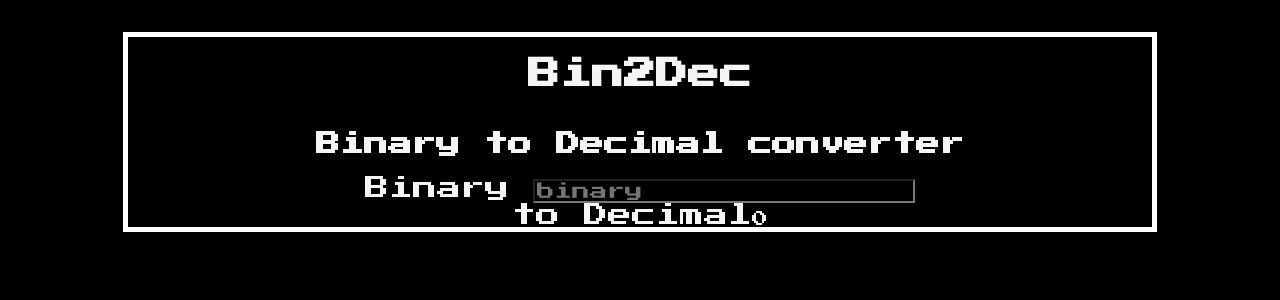
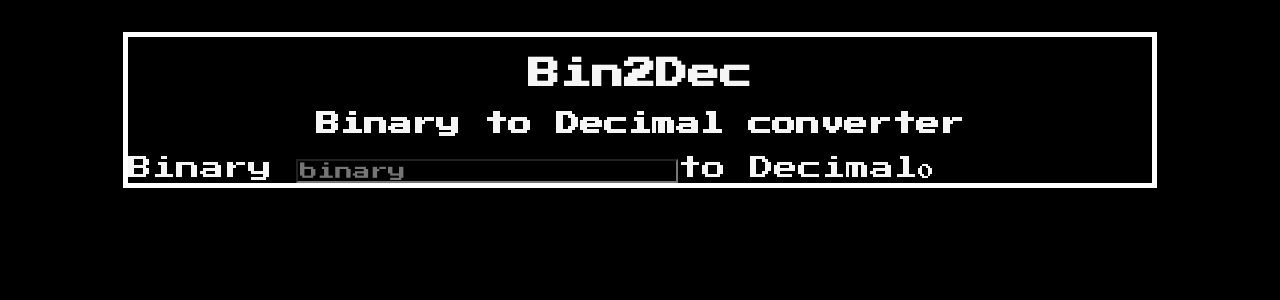
Before and after one commit to thonpair/Bin2Dec, a React (Create React App) app: page / in a window 1280 px wide. Shown: the top 300 px of the page. Built offline with nearby package versions, Linux system fonts and the light colour scheme.

Commit message:
display flex

```diff
--- a/src/App.css
+++ b/src/App.css
@@ -2,14 +2,13 @@
   text-align: center;
   margin: 2em auto;
   max-width: 1024px;
-  display: grid;
   color: whitesmoke;
   border: 5px solid white;
   font-family: 'Press Start 2P', cursive;
 }
 
 input{
-color: lightgreen;
+  color: lightgreen;
 background-color: black;
 font-family: inherit;
 font-size: 1.1em;
@@ -23,3 +22,8 @@ font-size: 1.1em;
 .titleComponent{
   font-size: 1.5em;
 }
+
+.container{
+  display: flex;
+
+}
--- a/src/App.js
+++ b/src/App.js
@@ -1,14 +1,14 @@
 import { useState } from 'react';
 import './App.css';
 
-const BinaryComponent = ({binary, setBinary, maxLength}) => {
+const BinaryComponent = ({ binary, setBinary, maxLength }) => {
   let [errorTyped, setErrorTyped] = useState(false);
   const handleChange = (e) => {
     const value = e.target.value;
-    const lastTyped = value[value.length -1];
+    const lastTyped = value[value.length - 1];
     /** Only allow 0,1 or empty ; with a max length = 8 */
     if ((lastTyped === "0" || lastTyped === "1" || value === "")
-        && value.length <= parseInt(maxLength)){
+      && value.length <= parseInt(maxLength)) {
       setBinary(value);
       setErrorTyped(false);
     } else {
@@ -26,11 +26,11 @@ const BinaryComponent = ({binary, setBinary, maxLength}) => {
   )
 }
 
-const DecimalComponent = ({binary}) => {
+const DecimalComponent = ({ binary }) => {
   const decimal = () => {
     let result = 0;
     let mult = 1;
-    for (let i = binary.length - 1; i >= 0 ; i--){
+    for (let i = binary.length - 1; i >= 0; i--) {
       result += parseInt(binary[i]) * mult;
       mult *= 2;
     }
@@ -46,13 +46,15 @@ function App() {
     <div className="App">
       <h1>Bin2Dec</h1>
       <h2>Binary to Decimal converter</h2>
-      <div id='binaryContainer'>
+      <div className='container'>
+        <div id='binaryContainer' className='block'>
           <span className='titleComponent'>Binary </span>
           <BinaryComponent binary={binary} setBinary={setBinary} maxLength="8" />
         </div>
-      <div id='decimalContainer'>
+        <div id='decimalContainer' className='block'>
           <span className='titleComponent'>to Decimal</span>
           <DecimalComponent binary={binary} />
+        </div>
       </div>
     </div>
   );
```
Lines whose indentation alone changed are shown as unchanged.
